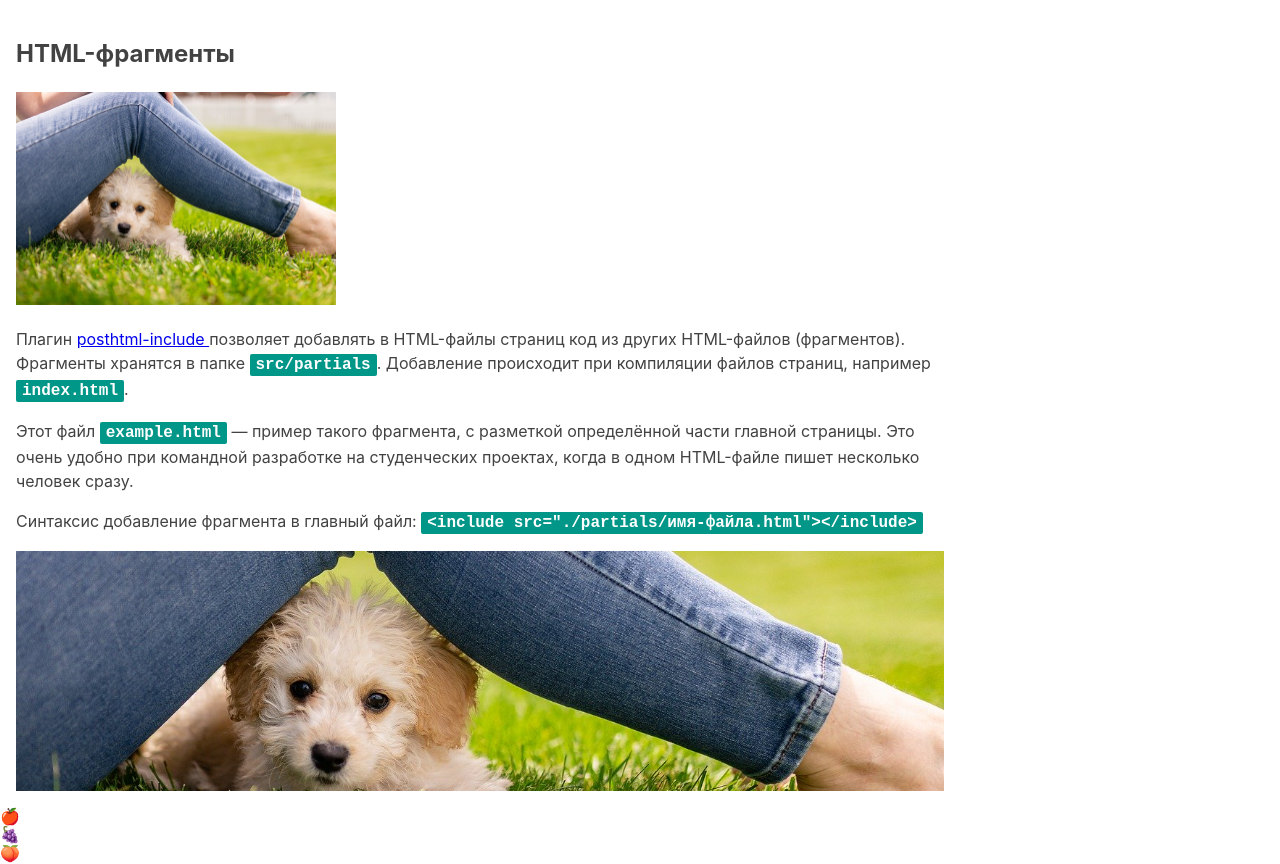
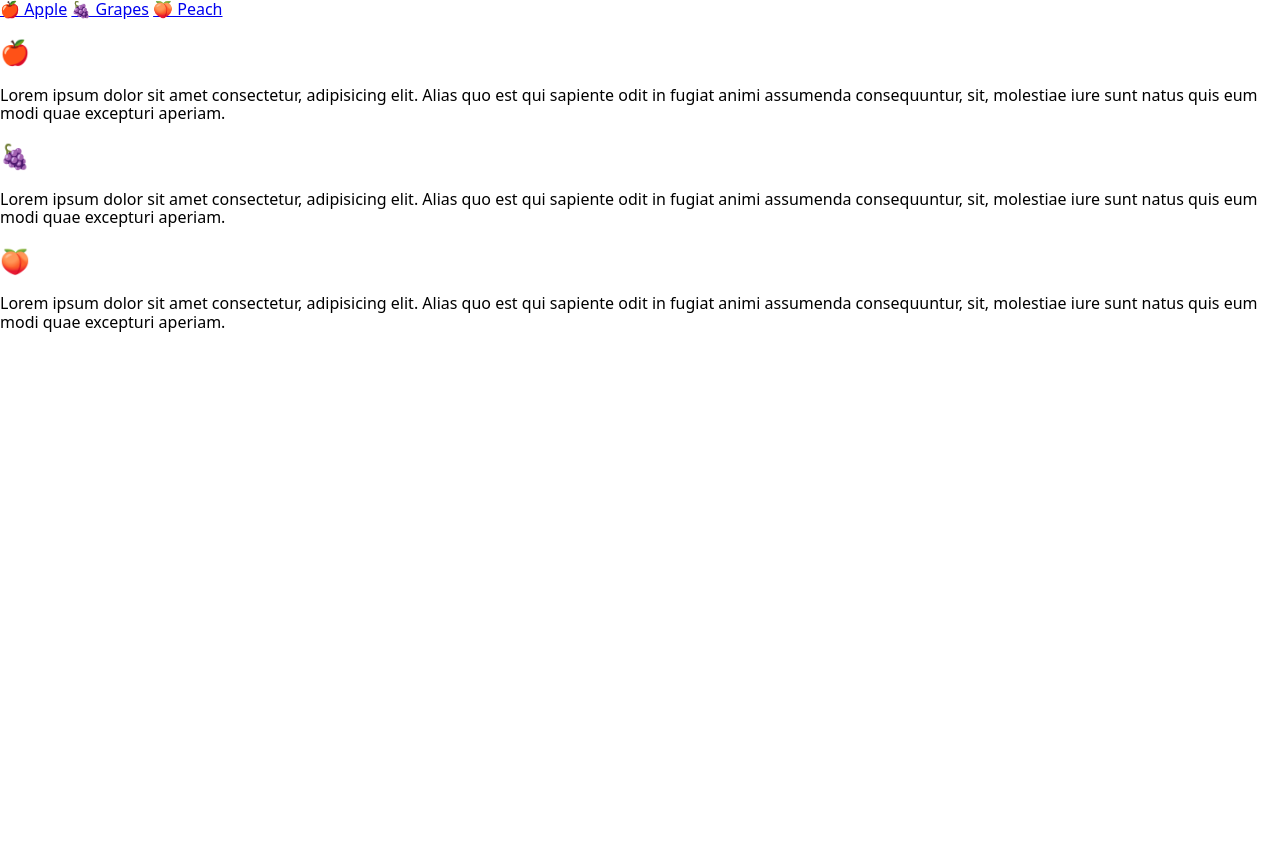
Before and after one commit to petroDavydov/studio-js, a website built with Parcel: page src/index.html in a window 1280 px wide. After the commit the page ends 800 px from the top, so only its background shows below. Built offline with nearby package versions, Linux system fonts and the light colour scheme.

Commit message:
add html mark-place

```diff
--- a/src/index.html
+++ b/src/index.html
@@ -10,22 +10,46 @@
       integrity="sha512-ISS7cAi1PEhQ8jnbJpJZMd29NlhNj4AWYyLOSp2CE/CsHxTCu+r+t0D2yoJudVrd0/8fTVPUVDzY5Tvli75u/g=="
       crossorigin="anonymous"
     />
+    <link rel="stylesheet" href="./styles.css" />
   </head>
   <body>
-    <!-- Так добавляются фрагменты в главные HTML-файлы страниц. -->
-    <include src="./partials/example.html"></include>
+    <div class="tabs" id="tabs-1">
+      <div class="controls" data-controls>
+        <a href="#apple" class="controls__item">🍎 Apple</a>
+        <a href="#grapes" class="controls__item">🍇 Grapes</a>
+        <a href="#peach" class="controls__item">🍑 Peach</a>
+      </div>
 
-	<div>
-		🍎
-	</div>
-	<div>
-		🍇
-	</div>
-	<div>
-		🍑
-	</div>
+      <div class="panes" data-panes>
+        <div class="pane" id="apple">
+          <h2 class="pane__fruit">🍎</h2>
+          <p class="pane__text">
+            Lorem ipsum dolor sit amet consectetur, adipisicing elit. Alias quo
+            est qui sapiente odit in fugiat animi assumenda consequuntur, sit,
+            molestiae iure sunt natus quis eum modi quae excepturi aperiam.
+          </p>
+        </div>
 
-    <!-- Скрипт идёт последним в разметке. В нём уже подключен главный SASS-файл. -->
+        <div class="pane" id="grapes">
+          <h2 class="pane__fruit">🍇</h2>
+          <p class="pane__text">
+            Lorem ipsum dolor sit amet consectetur, adipisicing elit. Alias quo
+            est qui sapiente odit in fugiat animi assumenda consequuntur, sit,
+            molestiae iure sunt natus quis eum modi quae excepturi aperiam.
+          </p>
+        </div>
+
+        <div class="pane" id="peach">
+          <h2 class="pane__fruit">🍑</h2>
+          <p class="pane__text">
+            Lorem ipsum dolor sit amet consectetur, adipisicing elit. Alias quo
+            est qui sapiente odit in fugiat animi assumenda consequuntur, sit,
+            molestiae iure sunt natus quis eum modi quae excepturi aperiam.
+          </p>
+        </div>
+      </div>
+    </div>
+
     <script src="./index.js"></script>
   </body>
 </html>
--- a/src/index.js
+++ b/src/index.js
@@ -1 +1 @@
-import './sass/main.scss';
+"use strict"
--- a/src/partials/example.html
+++ /dev/null
@@ -1,33 +0,0 @@
-<article class="example">
-  <h1>HTML-фрагменты</h1>
-
-  <!-- Путь к изображениям из HTML-фрагмента такой, как из файла index.html -->
-  <img src="images/demo.jpg" alt="" width="320" />
-  <p>
-    Плагин
-    <a
-      href="https://github.com/posthtml/posthtml-include"
-      target="_blank"
-      rel="noopener noreferrer"
-    >
-      posthtml-include
-    </a>
-    позволяет добавлять в HTML-файлы страниц код из других HTML-файлов (фрагментов). Фрагменты
-    хранятся в папке
-    <code>src/partials</code>. Добавление происходит при компиляции файлов страниц, например
-    <code>index.html</code>.
-  </p>
-
-  <p>
-    Этот файл <code>example.html</code> &mdash; пример такого фрагмента, с разметкой определённой
-    части главной страницы. Это очень удобно при командной разработке на студенческих проектах,
-    когда в одном HTML-файле пишет несколько человек сразу.
-  </p>
-
-  <p>
-    Синтаксис добавление фрагмента в главный файл:
-    <code> &lt;include src="./partials/имя-файла.html"&gt;&lt;/include&gt; </code>
-  </p>
-
-  <div class="background"></div>
-</article>
--- a/src/sass/_example.scss
+++ /dev/null
@@ -1,27 +0,0 @@
-.example {
-  font-family: -apple-system, BlinkMacSystemFont, 'Segoe UI', Roboto, Oxygen, Ubuntu, Cantarell,
-    'Open Sans', 'Helvetica Neue', sans-serif;
-  line-height: 1.5;
-  background-color: #fff;
-  color: #424242;
-  max-width: 960px;
-  padding: 16px;
-}
-
-.example code {
-  font-family: monospace;
-  font-size: 16px;
-  font-weight: 700;
-  background-color: #009688;
-  color: #fff;
-  padding: 2px 6px;
-  border-radius: 2px;
-}
-
-.example .background {
-  height: 240px;
-  // Путь к изображениям из SASS-файла всегда такой, как из папки css
-  background-image: url('../images/demo.jpg');
-  background-size: cover;
-  background-position: center;
-}
--- a/src/sass/main.scss
+++ /dev/null
@@ -1,7 +0,0 @@
-/*
- * Главный файл стилей.
- * Все паршалы подключаются сюда.
- */
-
-// Стили для файла с примером HTML-фрагмента
-@import './example';
```
Also changed, not shown: src/images/demo.jpg (deleted), src/styles.css (added).
